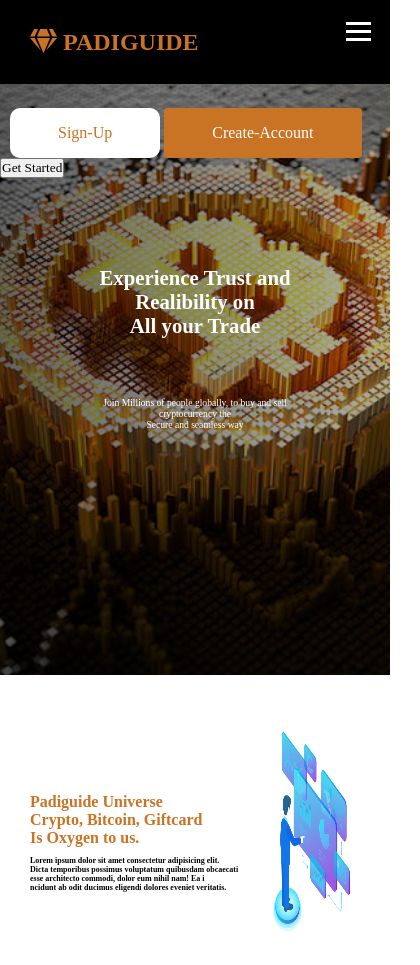
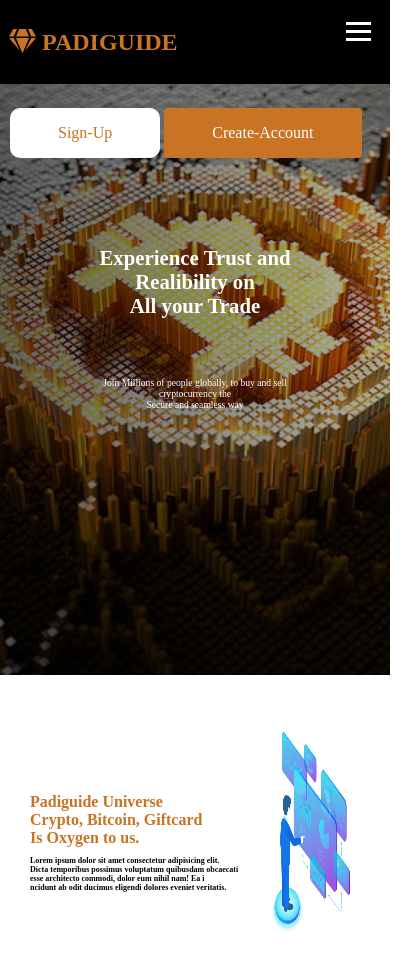
Before and after one commit to Rejohyce/Bitcoin-landing-page, a plain HTML site: page index.html in a window 390 px wide. Shown: the top 965 px of the page, 420 px wide, since content can reach past the window. Drawn offline with Linux system fonts and the light colour scheme.

Commit message:
changed some settings

```diff
--- a/index.html
+++ b/index.html
@@ -35,7 +35,6 @@
             <div class="btn">
                 <button type="button" class="sign-up">Sign-Up</button>
                 <button type="button"class="create">Create-Account</button>
-                <button type="button"class="getstarted">Get Started</button>
             </div>
             <div class="main-content">
                 <h2 class="experience">Experience Trust and
--- a/style.css
+++ b/style.css
@@ -52,42 +52,15 @@ body {
     font-size: 1.5rem;
 }
 
-/*a {
-    color: #fff;
-    text-decoration: none;
-    text-align: center;
-}
-*/
-
-/*.links {
-    word-spacing: 15px;
-    font-size: 1rem;
-}
-*/
 a:hover {
     color: red;
     transition: all 0.3s, ease-in-out;
 }
 
 @media screen and (max-width: 960px) {
-    .header-container {
+    .header {
         padding: 9px;
     }
-
-    /*.links {
-        list-style-type: none;
-     margin: 0;
-     padding: 0;
-     width: 100%;
-     background-color: #000000;
-    }*/
-
-    /*a {
-        display: block;
-    color: #fff;
-    padding: 8px 16px;
-    text-decoration: none;
-    }*/
 
     .navbar_menu {
         display: grid;
```
